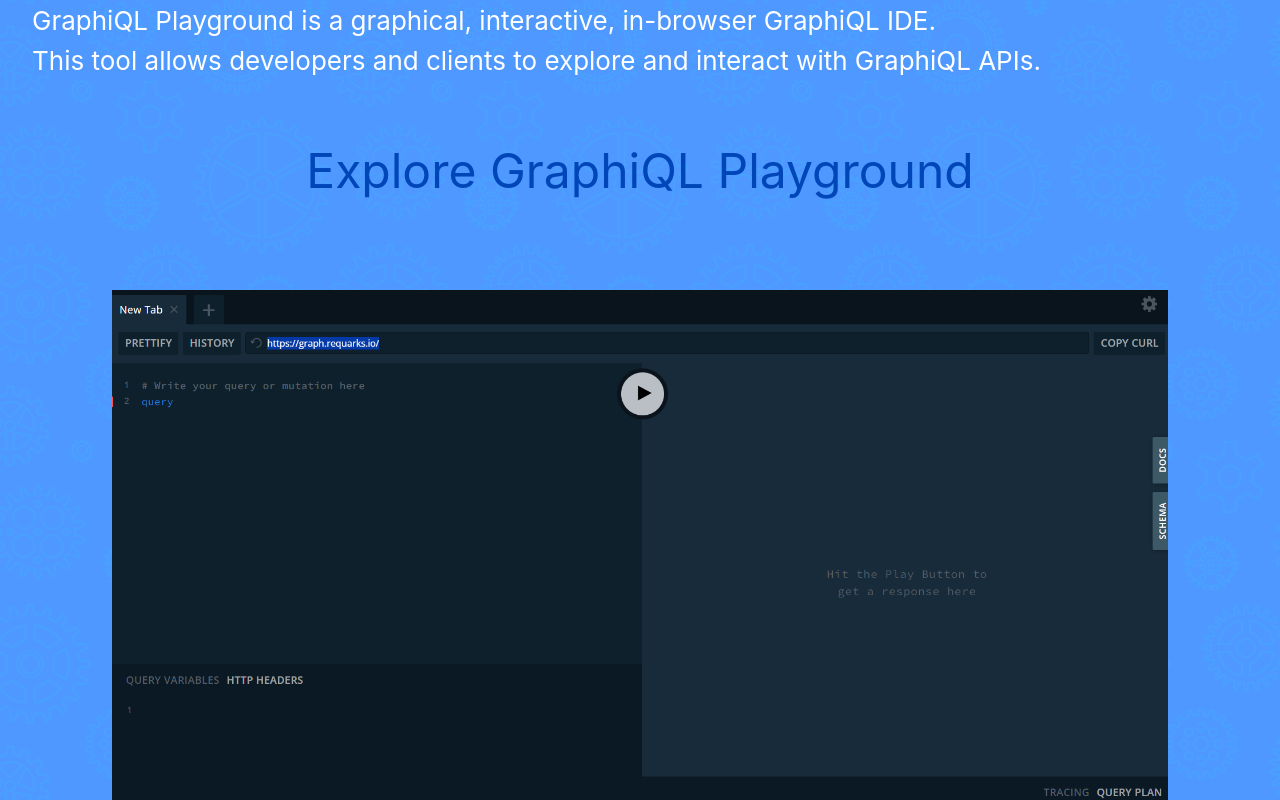
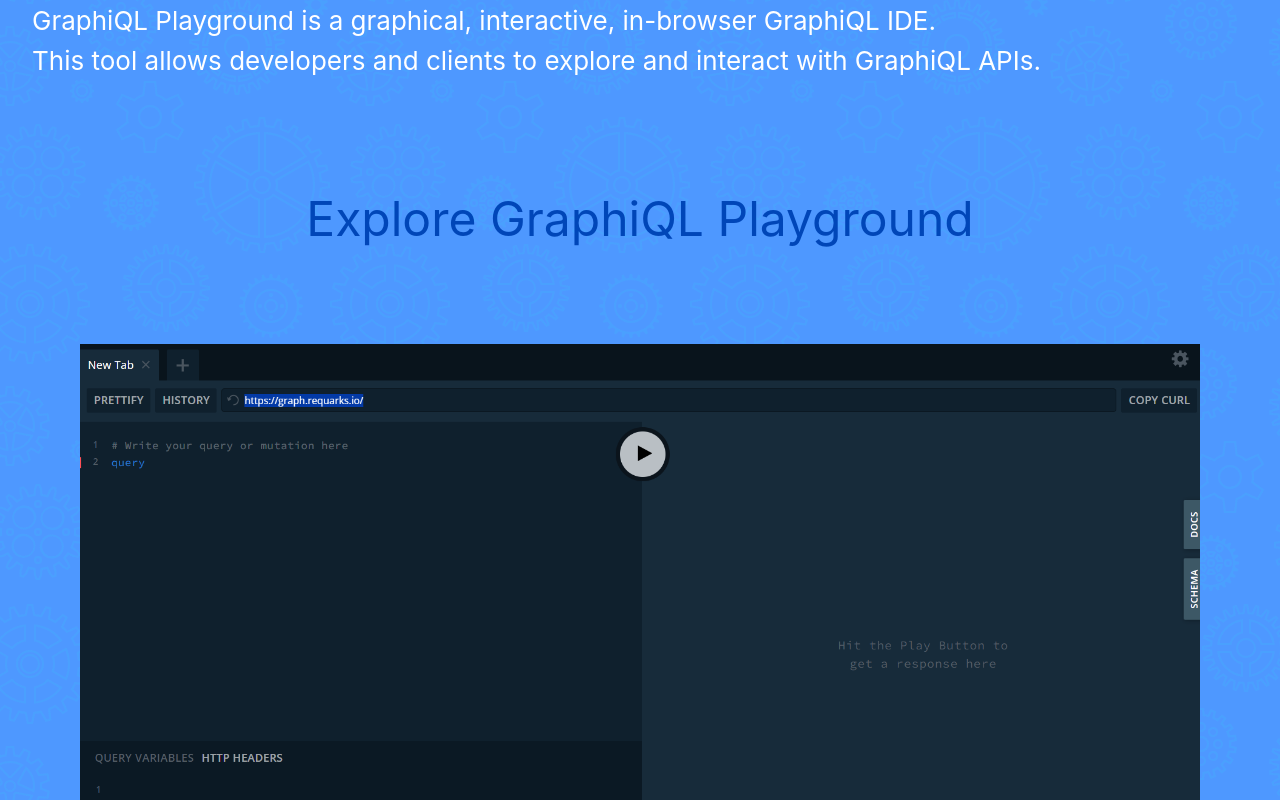
Before and after one commit to antasth/graphiql-app, a React (Vite) app: page / in a window 1280 px wide. Shown: the part 520-1320 px from the top of the page. Built offline with nearby package versions, Linux system fonts and the light colour scheme.

Commit message:
chore: move playground screenshot img to separate component

```diff
--- /dev/null
+++ b/src/pages/Welcome/ImgWrapper/ImgWrapper.module.scss
@@ -0,0 +1,25 @@
+@import '@/styles/constants';
+
+.imgWrapper {
+  display: flex;
+  justify-content: center;
+  max-width: 96rem;
+  padding: 0 5rem 5rem;
+}
+
+.welcomeSectionImg {
+  width: 100%;
+  height: auto;
+}
+
+@media (max-width: $tablet) {
+  .imgWrapper {
+    padding: 1rem;
+  }
+}
+
+@media (max-width: $tablet-540-width) {
+  .imgWrapper {
+    display: none;
+  }
+}
--- /dev/null
+++ b/src/pages/Welcome/ImgWrapper/ImgWrapper.tsx
@@ -0,0 +1,15 @@
+import PlaygroundScreenshot from '@/assets/img/screenshot.png';
+import styles from './ImgWrapper.module.scss';
+
+export function ImgWrapper() {
+  return (
+    <div className={styles.imgWrapper}>
+      {/* TO DO: REPLACE WITH OUR PROJECT SCREENSHOT  */}
+      <img
+        className={styles.welcomeSectionImg}
+        src={PlaygroundScreenshot}
+        alt="playground-screenshot"
+      />
+    </div>
+  );
+}
--- /dev/null
+++ b/src/pages/Welcome/ImgWrapper/index.ts
@@ -0,0 +1 @@
+export * from './ImgWrapper';
--- a/src/pages/Welcome/TopSection/TopSection.module.scss
+++ b/src/pages/Welcome/TopSection/TopSection.module.scss
@@ -1,9 +1,10 @@
 @import '@/styles/constants';
 
 .topWrapper {
+  position: relative;
   display: flex;
   flex-direction: column;
-  max-width: 96rem;
+  height: 100vh;
   padding: 2rem;
 }
 
@@ -33,7 +34,7 @@
   display: flex;
   height: 5rem;
   padding: 0;
-  margin-top: 3rem;
+  margin-top: 6rem;
   font-size: 3rem;
   color: #0046b8;
   text-align: center;
@@ -41,17 +42,6 @@
 
 #linkBtn:hover {
   color: #dceefe;
-}
-
-.imgWrapper {
-  display: flex;
-  justify-content: center;
-  padding: 5rem;
-}
-
-.welcomeSectionImg {
-  width: 100%;
-  height: auto;
 }
 
 @media (max-width: $laptop) {
@@ -75,6 +65,7 @@
   #linkBtn {
     height: 4.5rem;
     padding: 0.5rem 1rem;
+    margin-top: 2rem;
     font-size: calc(3vw + 14px);
   }
 }
@@ -92,10 +83,6 @@
   .welcomeHeading.subHeading {
     font-size: calc(2vw + 10px);
   }
-
-  .imgWrapper {
-    padding: 0;
-  }
 }
 
 @media (max-width: $tablet-540-width) {
@@ -105,12 +92,9 @@
   }
 
   #linkBtn {
-    font-size: calc(2vw + 14px);
-  }
-
-  @media (max-width: $mobile) {
-    .imgWrapper {
-      display: none;
-    }
+    max-width: 19rem;
+    margin-top: 2.5rem;
+    font-size: calc(2vw + 24px);
+    white-space: normal;
   }
 }
--- a/src/pages/Welcome/TopSection/TopSection.tsx
+++ b/src/pages/Welcome/TopSection/TopSection.tsx
@@ -1,6 +1,5 @@
 import { ButtonsWrapper } from './ButtonsWrapper';
 import { HEADINGS_TEXT } from './TopSectionConstants';
-import PlaygroundScreenshot from '@/assets/img/screenshot.png';
 import styles from './TopSection.module.scss';
 import { Typography, Flex, Button } from 'antd';
 import { useNavigate } from 'react-router-dom';
@@ -46,15 +45,6 @@ export function TopSection() {
           Explore GraphiQL Playground
         </Button>
       </Flex>
-
-      <div className={styles.imgWrapper}>
-        {/* TO DO: REPLACE WITH OUR PROJECT SCREENSHOT  */}
-        <img
-          className={styles.welcomeSectionImg}
-          src={PlaygroundScreenshot}
-          alt="playground-screenshot"
-        />
-      </div>
     </section>
   );
 }
--- a/src/pages/Welcome/Welcome.module.scss
+++ b/src/pages/Welcome/Welcome.module.scss
@@ -3,7 +3,7 @@
 .welcomeSection {
   display: flex;
   flex-direction: column;
-  align-items: center;
+  max-width: 96rem;
   text-align: left;
   background-color: #4e98ff;
   background-image: url('@/assets/svg/blue-background.svg');
--- a/src/pages/Welcome/Welcome.tsx
+++ b/src/pages/Welcome/Welcome.tsx
@@ -1,5 +1,6 @@
 import styles from './Welcome.module.scss';
 import { TopSection } from './TopSection';
+import { ImgWrapper } from './ImgWrapper';
 import { FeaturesSection } from './FeaturesSection';
 import { TeamSection } from './TeamSection';
 import { CourseSection } from './CourseSection';
@@ -8,6 +9,7 @@ export function Welcome() {
   return (
     <div className={styles.welcomeSection}>
       <TopSection />
+      <ImgWrapper />
       <FeaturesSection />
       <TeamSection />
       <CourseSection />
```
